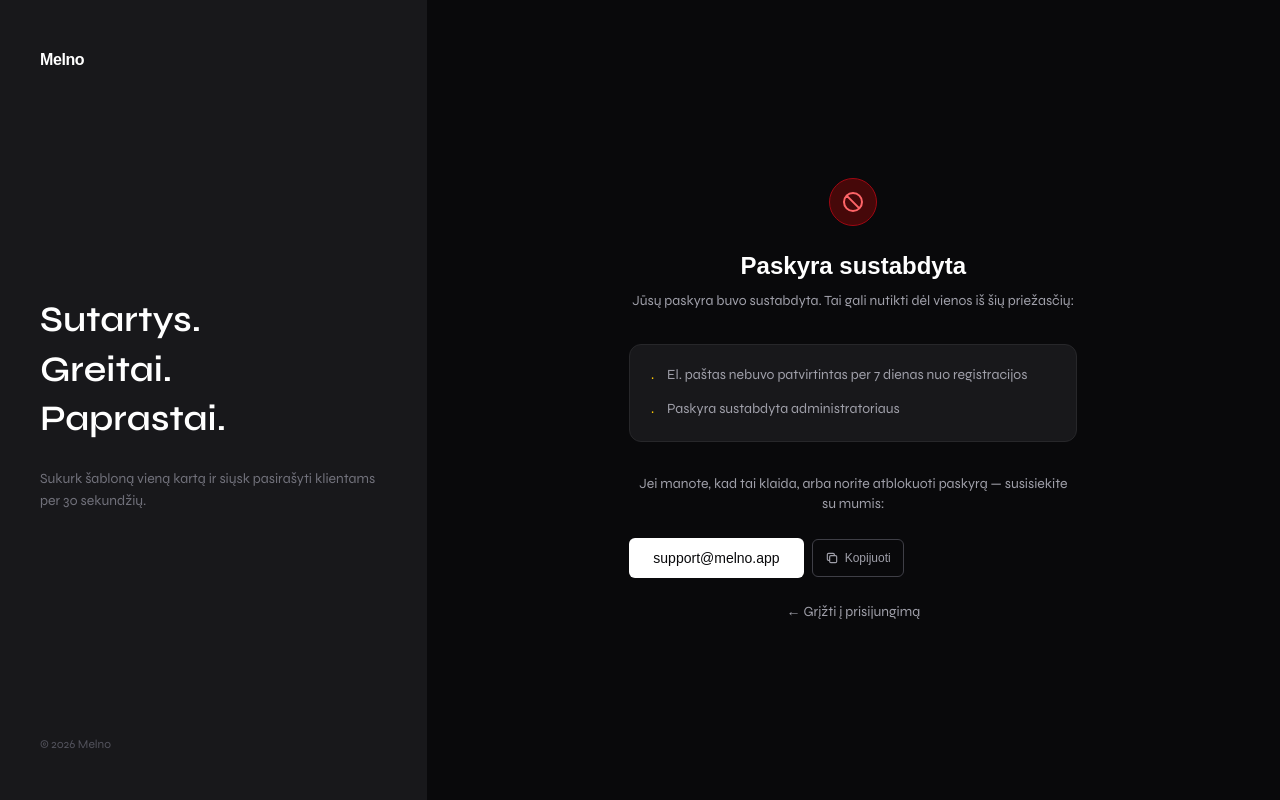
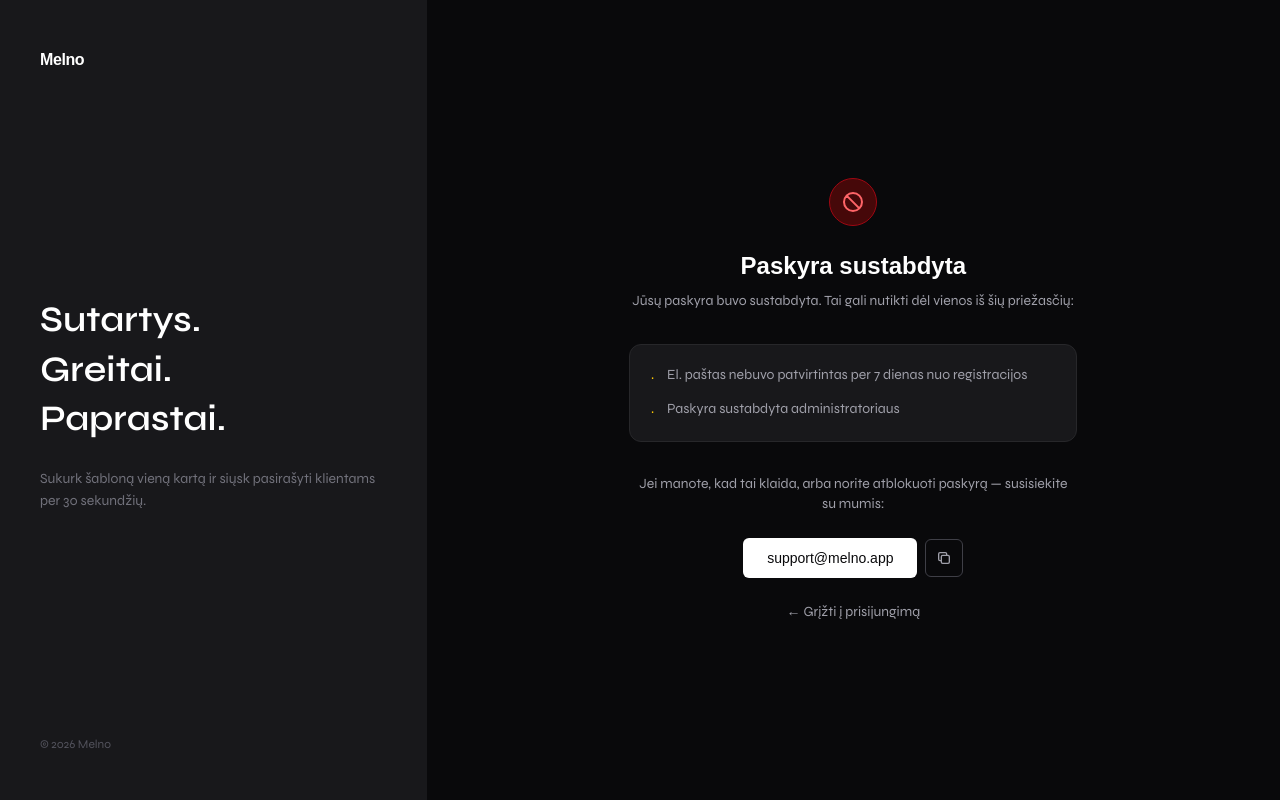
Before and after one commit to justasstulpinas/melno-frontend, a Next.js app: page /suspended in a window 1280 px wide. Built offline with nearby package versions, Linux system fonts and the light colour scheme.

Commit message:
Center buttons on suspended page, icon-only copy button

```diff
--- a/src/app/suspended/page.tsx
+++ b/src/app/suspended/page.tsx
@@ -64,7 +64,7 @@ export default function SuspendedPage() {
             Jei manote, kad tai klaida, arba norite atblokuoti paskyrą — susisiekite su mumis:
           </p>
 
-          <div className="flex items-center gap-2 mb-6">
+          <div className="flex items-center justify-center gap-2 mb-6">
             <a
               href="mailto:support@melno.app"
               className="inline-block bg-white text-zinc-950 rounded-md px-6 py-2.5 text-sm font-medium hover:bg-zinc-200 transition-colors"
@@ -74,22 +74,16 @@ export default function SuspendedPage() {
             <button
               onClick={copyEmail}
               title="Kopijuoti el. paštą"
-              className="flex items-center gap-1.5 text-xs text-zinc-400 hover:text-white border border-zinc-700 hover:border-zinc-500 px-3 py-2.5 rounded-md transition-colors"
+              className="flex items-center justify-center text-zinc-400 hover:text-white border border-zinc-700 hover:border-zinc-500 p-2.5 rounded-md transition-colors"
             >
               {copied ? (
-                <>
-                  <svg className="w-3.5 h-3.5 text-emerald-400" fill="none" stroke="currentColor" viewBox="0 0 24 24">
-                    <path strokeLinecap="round" strokeLinejoin="round" strokeWidth={2} d="M5 13l4 4L19 7" />
-                  </svg>
-                  <span className="text-emerald-400">Nukopijuota</span>
-                </>
+                <svg className="w-4 h-4 text-emerald-400" fill="none" stroke="currentColor" viewBox="0 0 24 24">
+                  <path strokeLinecap="round" strokeLinejoin="round" strokeWidth={2} d="M5 13l4 4L19 7" />
+                </svg>
               ) : (
-                <>
-                  <svg className="w-3.5 h-3.5" fill="none" stroke="currentColor" viewBox="0 0 24 24">
-                    <path strokeLinecap="round" strokeLinejoin="round" strokeWidth={2} d="M8 16H6a2 2 0 01-2-2V6a2 2 0 012-2h8a2 2 0 012 2v2m-6 12h8a2 2 0 002-2v-8a2 2 0 00-2-2h-8a2 2 0 00-2 2v8a2 2 0 002 2z" />
-                  </svg>
-                  Kopijuoti
-                </>
+                <svg className="w-4 h-4" fill="none" stroke="currentColor" viewBox="0 0 24 24">
+                  <path strokeLinecap="round" strokeLinejoin="round" strokeWidth={2} d="M8 16H6a2 2 0 01-2-2V6a2 2 0 012-2h8a2 2 0 012 2v2m-6 12h8a2 2 0 002-2v-8a2 2 0 00-2-2h-8a2 2 0 00-2 2v8a2 2 0 002 2z" />
+                </svg>
               )}
             </button>
           </div>
```
